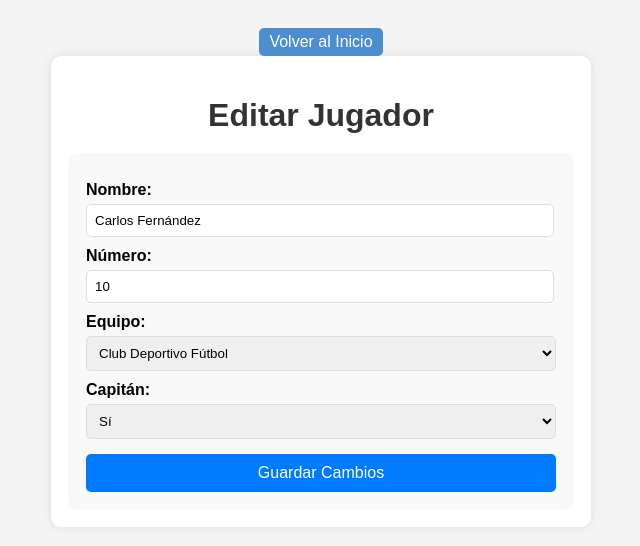
After one commit to AidaVel/proyecto-equipo, a PHP site: page /views/EditarJugadorView.php?id=1 in a window 1280 px wide. The commit adds this page. Shown: the top 546 px of the page, without its empty margins (319-959 px from the left). Run offline with PHP 8.4, Linux system fonts and the light colour scheme; data comes from the database, SQL or seed files in the repository.

Commit message:
Crear ejercicio 2

```diff
--- a/config/config.php
+++ b/config/config.php
@@ -1,5 +1,5 @@
 <?php
-
+/* Diccionario de claves de acceso a la BBDD */
 define ('DB_HOST','localhost');
 define ('DB_NAME','equipos_db');
 define ('DB_USER','aida');
--- a/controllers/EquipoController.php
+++ b/controllers/EquipoController.php
@@ -1,3 +1,4 @@
+<!-- Controlador de equipo -->
 <?php
     require_once __DIR__ . "/../models/Equipo.php";
 
@@ -28,7 +29,6 @@
             if (strtotime($datos['fecha_fundacion'])>time()){
                 $errores[] = "La fecha de fundación no puede ser en el futuro";
             }
-            var_dump($this->equipoModel->obtenerEquipoPorNombre($datos['nombre']));
             if ($this->equipoModel->obtenerEquipoPorNombre($datos['nombre']) !== false){
                 $errores[] = "Ya existe un equipo con este nombre";
             }
@@ -37,5 +37,9 @@
             }
             return $this->equipoModel->crearEquipo($datos['nombre'], $datos['ciudad'], $datos['deporte'], $datos['fecha_fundacion']);
         }
+
+        public function listarCapitan($equipo_id) {
+            return $this->equipoModel->obtenerCapitan($equipo_id);
+        }
     }
 ?>
--- /dev/null
+++ b/controllers/JugadorController.php
@@ -0,0 +1,43 @@
+<!-- Controlador de jugador -->
+<?php
+    require_once __DIR__ . "/../models/Jugador.php";
+
+    class JugadorController {
+
+        private $jugadorModel;
+
+        public function __construct() {
+            $this->jugadorModel = new Jugador();
+        }
+
+        public function listarJugadores($equipo_id){
+            return $this->jugadorModel->obtenerJugadoresPorEquipo($equipo_id);
+        }
+
+        public function listarJugador($id){
+            return $this->jugadorModel->obtenerJugador($id);
+        }
+
+        public function eliminandoJugador($id){
+            if ($this->jugadorModel->eliminarJugador($id)) {
+                header("Location: ".$_SERVER['PHP_SELF']."?id=".$_GET['id']);
+                exit();
+            } else {
+                echo "Error al eliminar el jugador.";
+            }
+        }
+
+        public function editandoJugador($id, $datos) {
+            if ($datos['es_capitan'] && $this->jugadorModel->equipoConCapitan($datos['equipo_id'])) {
+                $mensaje = "El equipo ya tiene un capitan";
+                return $mensaje;
+            }
+            return $this->jugadorModel->editarJugador($datos['nombre'], $datos['numero'], $datos['equipo_id'], $datos['es_capitan'], $id);
+        }
+
+    }
+
+    if ($_SERVER['REQUEST_METHOD'] === 'POST' && isset($_POST['id'])) {
+        $jugadorController = new JugadorController();
+        $jugadorController->eliminandoJugador($_POST['id']);
+    }
--- a/database/Database.php
+++ b/database/Database.php
@@ -1,3 +1,4 @@
+<!-- Conexión a la BBDD -->
 <?php
     require_once __DIR__ . "/../config/config.php";
 
--- a/index.php
+++ b/index.php
@@ -1,3 +1,4 @@
+<!-- Index -->
 <?php
     require_once __DIR__ . "/views/EquiposView.php";
 ?>
--- a/models/Equipo.php
+++ b/models/Equipo.php
@@ -1,3 +1,4 @@
+<!-- Modelo de equipo -->
 <?php
     require_once __DIR__ . "/../database/Database.php";
 
@@ -39,5 +40,12 @@
             return $sentenciaPreparada->fetch(PDO::FETCH_ASSOC);
         }
 
-    }
+        public function obtenerCapitan($equipo_id) {
+                $sql = "SELECT nombre FROM jugador WHERE equipo_id = :equipo_id AND es_capitan = 1 LIMIT 1";
+                $sentenciaPreparada = $this->db->prepare($sql);
+                $sentenciaPreparada->execute(['equipo_id' => $equipo_id]);
+                $capitan = $sentenciaPreparada->fetch(PDO::FETCH_ASSOC);
+                return $capitan ? $capitan['nombre']:null;
+            }
+        }
 ?>
--- /dev/null
+++ b/models/Jugador.php
@@ -0,0 +1,52 @@
+<!-- Modelo de jugador -->
+<?php
+    require_once __DIR__ . "/../database/Database.php";
+
+    class Jugador {
+        private $db;
+
+        public function __construct() {
+            $this->db = Database::connect();
+        }
+
+        public function obtenerJugadores() {
+            $sql = 'SELECT * FROM jugador';
+            return $this->db->query($sql)->fetchAll(PDO::FETCH_ASSOC);
+        }
+
+        public function obtenerJugador($id) {
+            $sql = 'SELECT * FROM jugador WHERE id = :id';
+            $sentenciaPreparada = $this->db->prepare($sql);
+            $sentenciaPreparada->execute(['id'=>$id]);
+            return $sentenciaPreparada->fetch(PDO::FETCH_ASSOC);
+        }
+
+        public function obtenerJugadoresPorEquipo($equipo_id) {
+            $sql = 'SELECT * FROM jugador WHERE equipo_id = :equipo_id';
+            $sentenciaPreparada = $this->db->prepare($sql);
+            $sentenciaPreparada->execute(['equipo_id'=>$equipo_id]);
+            return $sentenciaPreparada->fetchAll(PDO::FETCH_ASSOC);
+        }
+
+        public function eliminarJugador($id) {
+            $sql = 'DELETE FROM jugador WHERE id = :id';
+            $sentenciaPreparada = $this->db->prepare($sql);
+            return $sentenciaPreparada->execute(['id'=>$id]);
+        }
+
+        public function editarJugador($nombre, $numero, $equipo_id, $es_capitan, $id) {
+            $sql = 'UPDATE jugador SET nombre = :nombre, numero = :numero, equipo_id = :equipo_id, es_capitan = :es_capitan WHERE id = :id';
+            $sentenciaPreparada = $this->db->prepare($sql);
+            return $sentenciaPreparada->execute(['nombre' => $nombre, 'numero' => $numero, 'equipo_id'=>$equipo_id, 'es_capitan'=>$es_capitan, 'id' => $id]);
+        }
+
+        public function equipoConCapitan($equipo_id) {
+            $sql = 'SELECT COUNT(*) AS total FROM jugador WHERE equipo_id = :equipo_id AND es_capitan = 1';
+            $sentenciaPreparada = $this->db->prepare($sql);
+            $sentenciaPreparada->execute(['equipo_id'=>$equipo_id]);
+            $resultado = $sentenciaPreparada->fetch(PDO::FETCH_ASSOC);
+            return $resultado['total'] > 0;
+        }
+
+    }
+?>
--- /dev/null
+++ b/views/EditarJugadorView.php
@@ -0,0 +1,157 @@
+<!-- Vista de editar un jugador -->
+<?php
+require_once __DIR__ . "/../controllers/JugadorController.php";
+require_once __DIR__ . "/../controllers/EquipoController.php";
+
+if (!isset($_GET['id'])) {
+    die("ID de jugador no proporcionado");
+}
+
+$jugadorController = new JugadorController();
+$equipoController = new EquipoController();
+
+$jugador = $jugadorController->listarJugador($_GET['id']);
+$equipos = $equipoController->listarEquipos();
+
+if (!$jugador) {
+    die("Jugador no encontrado");
+}
+
+if ($_SERVER['REQUEST_METHOD'] === 'POST') {
+    $resultado = $jugadorController->editandoJugador($_GET['id'], $_POST);
+
+    if ($resultado === "El equipo ya tiene un capitan") {
+        $errorMensaje = $resultado;
+    } else {
+        $jugadorActualizado = $jugadorController->listarJugador($_GET['id']);
+        $equipo_id = $jugadorActualizado['equipo_id'];
+        header("Location: /views/EquipoView.php?id=" . $equipo_id . "&edit_success=true");
+        exit;
+    }
+}
+
+?>
+
+<!DOCTYPE html>
+<html lang="es">
+<head>
+    <meta charset="UTF-8">
+    <meta name="viewport" content="width=device-width, initial-scale=1.0">
+    <title>Editar Jugador</title>
+    <style>
+        body {
+            font-family: Arial, sans-serif;
+            background-color: #f4f4f4;
+            text-align: center;
+            padding: 20px;
+        }
+        .container {
+            max-width: 500px;
+            margin: 0 auto;
+            background: white;
+            padding: 20px;
+            border-radius: 10px;
+            box-shadow: 0 0 10px rgba(0, 0, 0, 0.1);
+        }
+        h1 {
+            color: #333;
+        }
+        form {
+            margin-top: 20px;
+            background: #f9f9f9;
+            padding: 15px;
+            border-radius: 5px;
+            box-shadow: 0 0 5px rgba(0, 0, 0, 0.1);
+        }
+        label {
+            display: block;
+            margin-top: 10px;
+            font-weight: bold;
+            text-align: left;
+        }
+        input {
+            width: calc(100% - 20px);
+            margin-top: 5px;
+            margin-right: 20px;
+            padding: 8px;
+            border: 1px solid #ddd;
+            border-radius: 5px;
+        }
+        select {
+            width: 100%;
+            padding: 8px;
+            margin-top: 5px;
+            border: 1px solid #ddd;
+            border-radius: 5px;
+        }
+        .button {
+            margin-top: 15px;
+            background: #007bff;
+            color: white;
+            border: none;
+            padding: 10px;
+            width: 100%;
+            border-radius: 5px;
+            font-size: 16px;
+            cursor: pointer;
+        }
+        .button:hover {
+            background: #0056b3;
+        }
+        .btn {
+            padding: 5px 10px;
+            border: none;
+            border-radius: 5px;
+            text-decoration: none;
+            cursor: pointer;
+            font-size: 16px;
+        }
+        .btn-index {
+            background:rgb(77, 142, 206);
+            color: white;
+        }
+        .btn:hover {
+            background: #0056b3;
+        }
+    </style>
+
+</head>
+<body>
+<a href="/">
+    <button type="button" class="btn btn-index">Volver al Inicio</button>
+</a>
+<div class="container">
+    <h1>Editar Jugador</h1>
+
+    <?php if (isset($errorMensaje)): ?>
+        <p class="error" style="color: red; font-weight: bold;"><?= htmlspecialchars($errorMensaje) ?></p>
+    <?php endif; ?>
+
+    <form method="POST">
+        <label>Nombre:</label>
+        <input type="text" name="nombre" value="<?= htmlspecialchars($jugador['nombre']) ?>" required minlength="3" maxlength="50">
+
+        <label>Número:</label>
+        <input type="number" name="numero" value="<?= htmlspecialchars($jugador['numero']) ?>" required min="1" max="99">
+
+        <label>Equipo:</label>
+        <select name='equipo_id' required>
+            <?php foreach($equipos as $equipo): ?>
+            <option value="<?=$equipo['id']?>" <?=($equipo['id'] == $jugador['equipo_id']) ? 'selected' : '' ?>>
+                <?= htmlspecialchars($equipo['nombre']) ?>
+            </option>
+            <?php endforeach; ?>
+        </select>
+
+        <label>Capitán:</label>
+        <select name="es_capitan" required>
+            <option value=0 <?= $jugador['es_capitan'] == 0 ? 'selected' : '' ?>>No</option>
+            <option value=1 <?= $jugador['es_capitan'] == 1 ? 'selected' : '' ?>>Sí</option>
+        </select>
+
+        <button type="submit" class="button">Guardar Cambios</button>
+    </form>
+</div>
+
+</body>
+</html>
```
Also changed, not shown: database.sql (added, +37 -0 lines), database/database.sql (deleted, +0 -18 lines), views/EquipoView.php (+88 -4 lines), views/EquiposView.php (+10 -1 lines).
